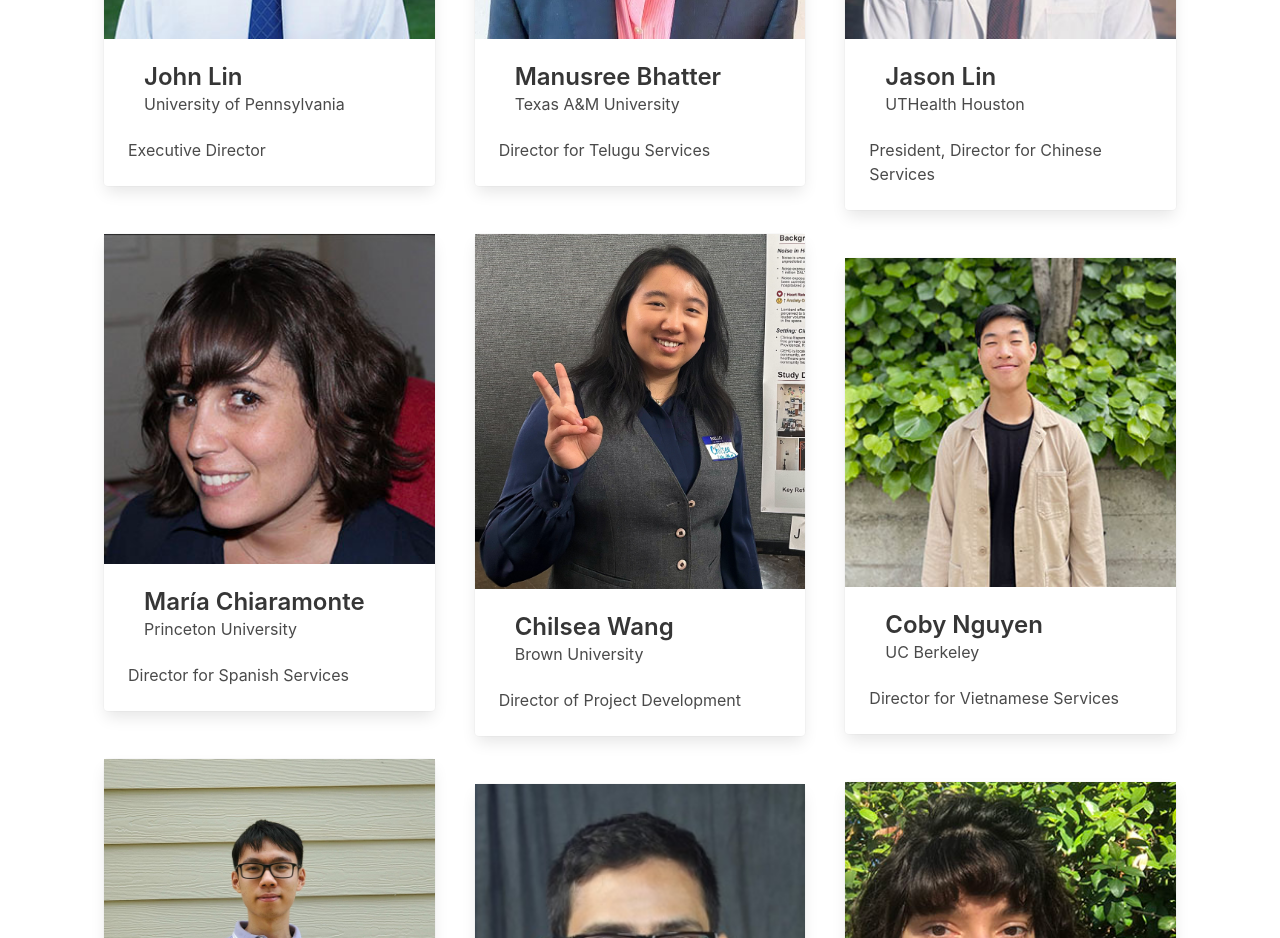
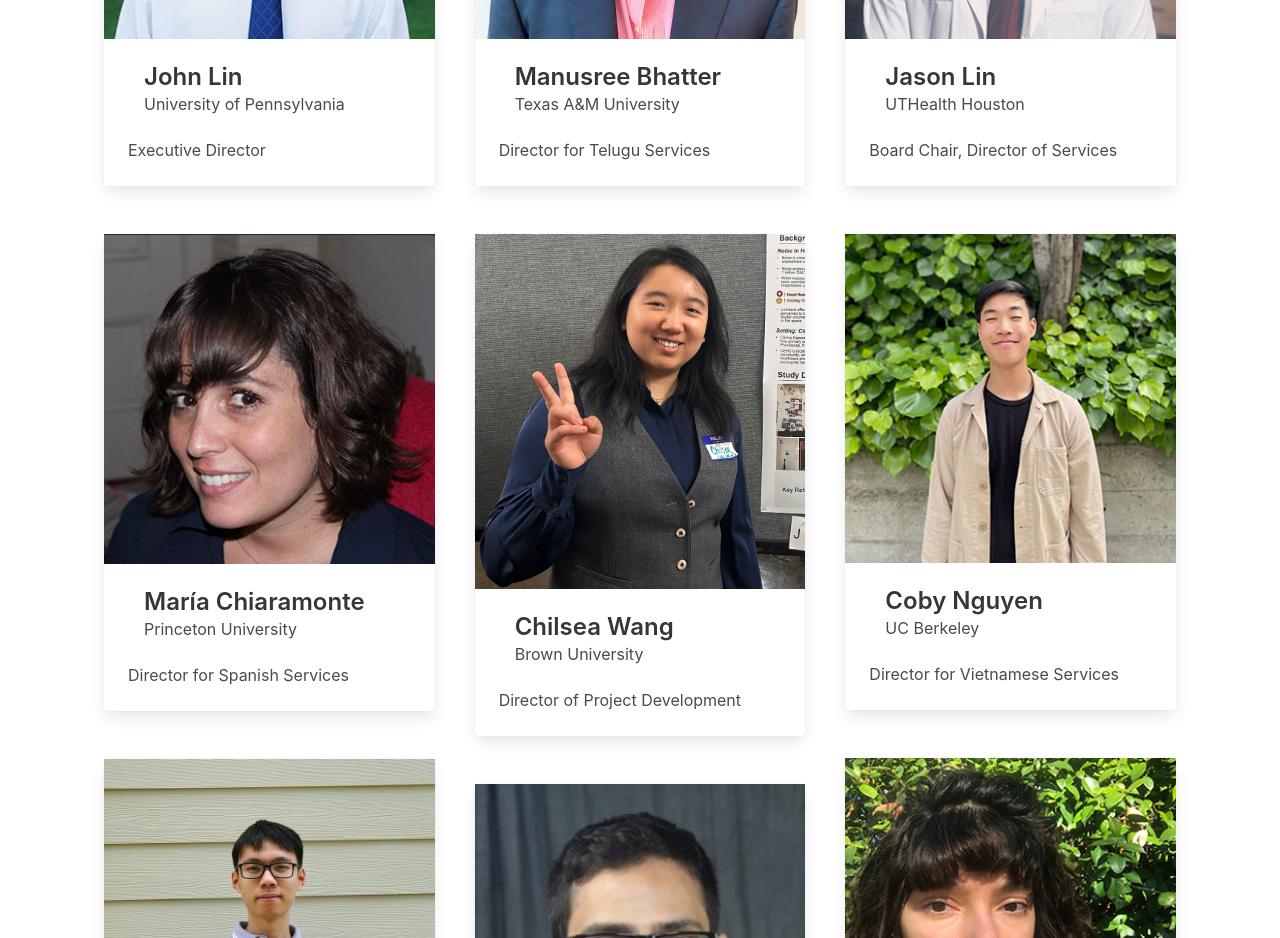
Before and after one commit to suivo2001/mlap-react, a React (Create React App) app: page /about in a window 1280 px wide. Shown: the part 1160-2098 px from the top of the page. Built offline with nearby package versions, Linux system fonts and the light colour scheme; no server answers; what google-maps-react, react-geocode would draw is missing.

Commit message:
Update About.js

```diff
--- a/src/pages/About.js
+++ b/src/pages/About.js
@@ -47,7 +47,7 @@ const About = () => {
 
                             </div>
                             <div className='column'>
-                                <PeopleCard name='Jason Lin' location="UTHealth Houston" content="President, Director for Chinese Services" image={JasonLinImage} />
+                                <PeopleCard name='Jason Lin' location="UTHealth Houston" content="Board Chair, Director of Services" image={JasonLinImage} />
                                 <PeopleCard name='Coby Nguyen' location="UC Berkeley" content="Director for Vietnamese Services" image={CobyNguyenImage} />
                                 <PeopleCard name='Mia Williams' location="Brown University" content="Director for French Services" image={MiaWilliamsImage} />
                             </div>
```
